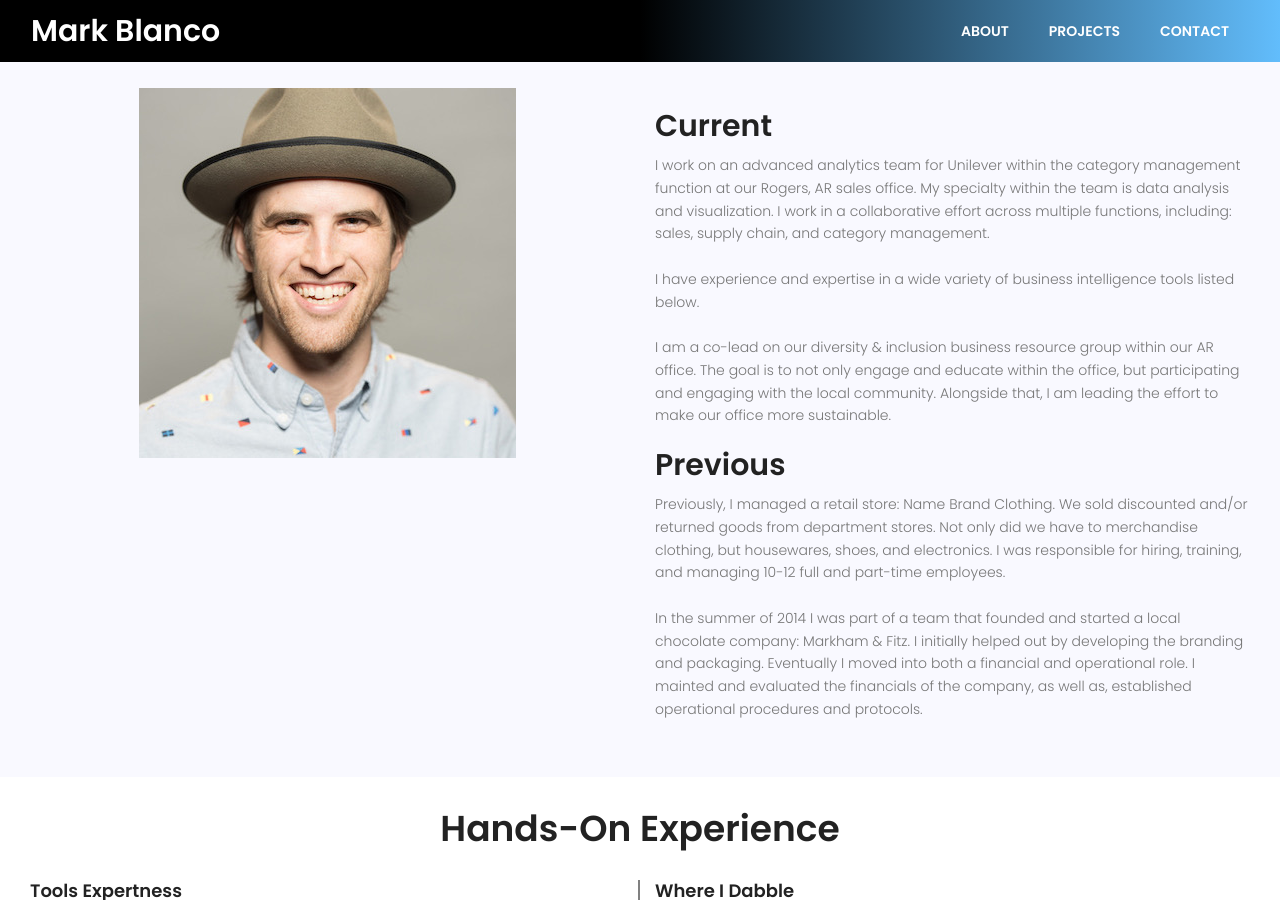
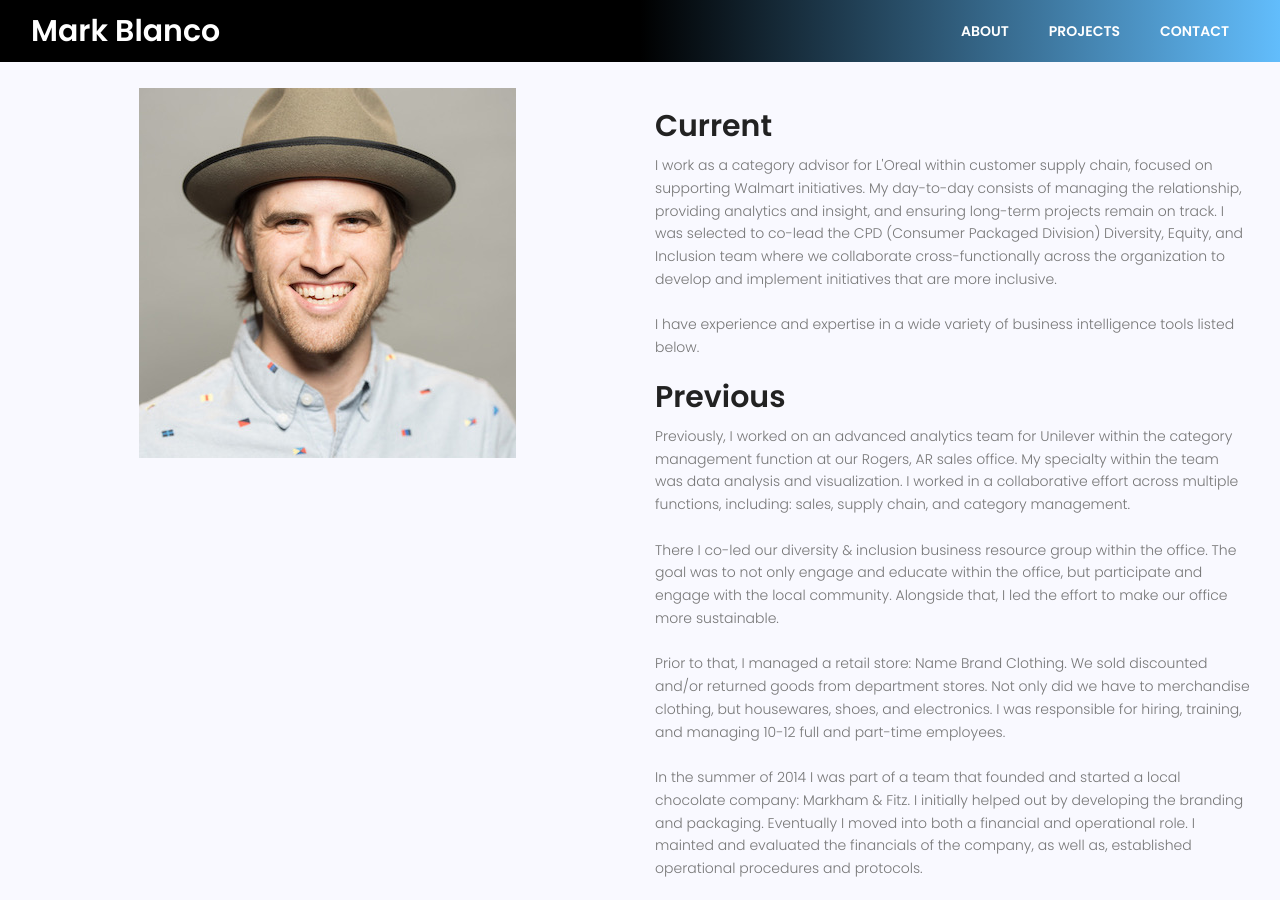
Before and after one commit to boombranco/boombranco.github.io, a Jekyll site: the page about.html, which Jekyll copies as it is, in a window 1280 px wide and 900 px high. Built offline with Jekyll 4.4.1, drawn with Linux system fonts in a browser that asks for light colours; nearby versions of some CDN libraries.

Commit message:
Updated about me

```diff
--- a/about.html
+++ b/about.html
@@ -92,21 +92,24 @@
             <div class="title text-left">
               <h2 class="mb-10 mt-20">Current</h2>
               <p>
-                I work on an advanced analytics team for Unilever within the category management function at our Rogers, AR sales office. My specialty within the team is data analysis and visualization. I work in a collaborative effort across multiple functions, including: sales, supply chain, and category management.
+                I work as a category advisor for L'Oreal within customer supply chain, focused on supporting Walmart initiatives. My day-to-day consists of managing the relationship, providing analytics and insight, and ensuring long-term projects remain on track. I was selected to co-lead the CPD (Consumer Packaged Division) Diversity, Equity, and Inclusion team where we collaborate cross-functionally across the organization to develop and implement initiatives that are more inclusive.
                 <br>
                 <br>
                 I have experience and expertise in a wide variety of business intelligence tools listed below.
-                <br>
-                <br>
-                I am a co-lead on our diversity & inclusion business resource group within our AR office. The goal is to not only engage and educate within the office, but participating and engaging with the local community. Alongside that, I am leading the effort to make our office more sustainable.
               </p>
             </div>
             <div class="title text-left">
               <h2 class="mb-10 mt-20">Previous</h2>
               <p>
-                Previously, I managed a retail store: Name Brand Clothing. We sold discounted and/or returned goods from department stores. Not only did we have to merchandise clothing, but housewares, shoes, and electronics. I was responsible for hiring, training, and managing 10-12 full and part-time employees.
-              <br>
-              <br>
+                Previously, I worked on an advanced analytics team for Unilever within the category management function at our Rogers, AR sales office. My specialty within the team was data analysis and visualization. I worked in a collaborative effort across multiple functions, including: sales, supply chain, and category management.
+                <br>
+                <br>
+                There I co-led our diversity & inclusion business resource group within the office. The goal was to not only engage and educate within the office, but participate and engage with the local community. Alongside that, I led the effort to make our office more sustainable.
+                <br>
+                <br>
+                Prior to that, I managed a retail store: Name Brand Clothing. We sold discounted and/or returned goods from department stores. Not only did we have to merchandise clothing, but housewares, shoes, and electronics. I was responsible for hiring, training, and managing 10-12 full and part-time employees.
+                <br>
+                <br>
                 In the summer of 2014 I was part of a team that founded and started a local chocolate company: Markham & Fitz. I initially helped out by developing the branding and packaging. Eventually I moved into both a financial and operational role. I mainted and evaluated the financials of the company, as well as, established operational procedures and protocols.
               </p>
             </div>
```
